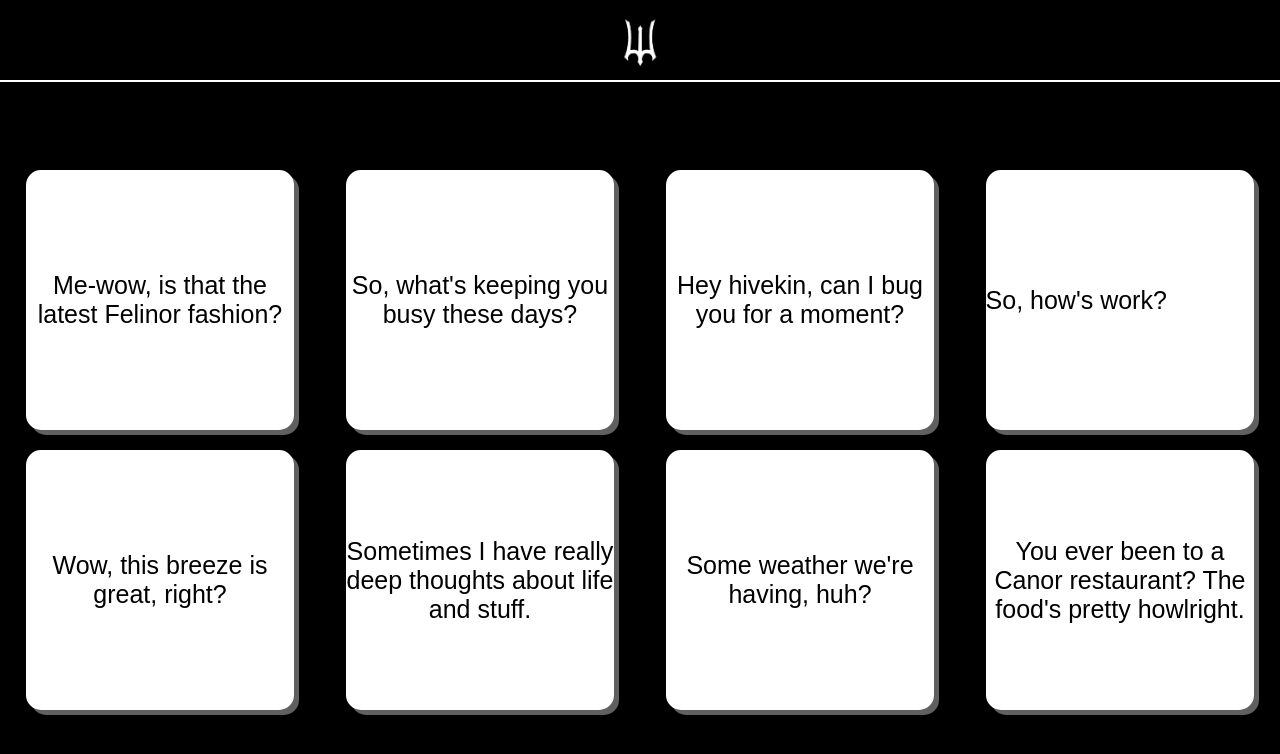
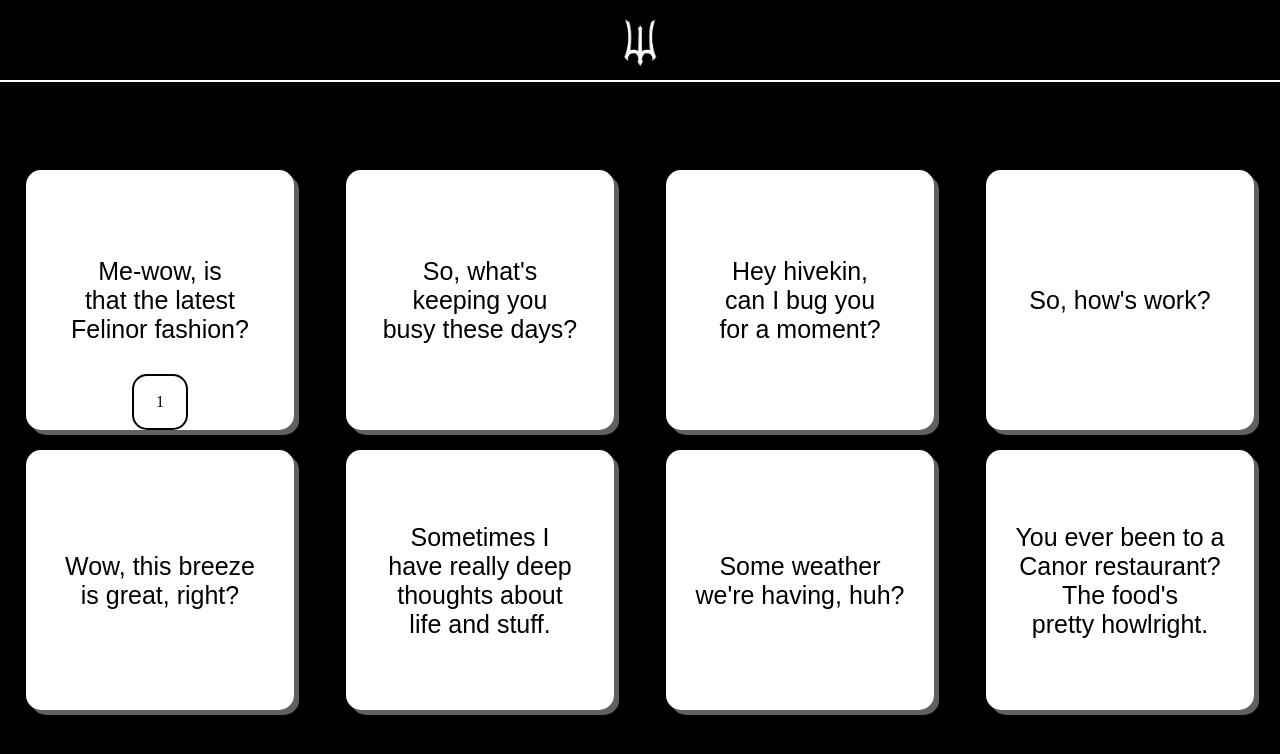
Before and after one commit to MeliCynx/charismatraineradvanced, a plain HTML site: page index.html in a window 1280 px wide. Drawn offline with Linux system fonts and the light colour scheme.

Commit message:
added one keybind and fixed

```diff
--- a/index.css
+++ b/index.css
@@ -14,21 +14,44 @@ body {
 .button {
     width: 21vw;
     height: 32.5vh;
-    line-height: normal;
-    display: flex;
-    align-items: center;
+    display: block;
     padding: 0;
     margin: 10px;
     position: relative;
     background-color: white;
     box-shadow: 5px 5px rgb(96, 96, 96);
     border-radius: 15px;
+
+    cursor: pointer;
+}
+
+.button span {
+    width: 80%;
+    height: 80%;
+    display: flex;
     font-family: sans-serif;
     font-size: 25px;
     text-align: center;
+    text-wrap: balance;
     color: black;
+    line-height: normal;
+    align-items: center;
+    justify-content: center;
+    padding: 10%;
 }
-
+.button div {
+    aspect-ratio: 1/1;
+    width: calc(2.5vw + 2.5vh);
+    border: 2px black solid;
+    border-radius: 15px;
+    position: absolute;
+    bottom: 0;
+    text-align: center;
+    line-height: calc(2.5vw + 2.5vh);
+    left: 0;
+    right: 0;
+    margin-inline: auto;
+}
 
 header {
     position: fixed;
@@ -43,6 +66,7 @@ header .logo {
     aspect-ratio: 463/516;
     position: static;
     margin: auto;
+    display: block;
     margin-top: 1.5vh;
     height: 7vh;
     background-image: url(/images/deepwoken_logo.png);
--- a/index.html
+++ b/index.html
@@ -2,20 +2,39 @@
 <html>
   <head>
         <link rel="stylesheet" href="/index.css">
+        <title>Shark Tuah</title>
+        <link rel="icon" href="/images/deepwoken_logo.png">
   </head>
   <body>
     <header>
-        <div class="logo"></div>
+        <a class="logo" href="https://deepwoken.fandom.com/wiki/Deepwoken_Wiki"></a>
     </header>
     <div class="phrases">
-      <div class="button" id="button1">Me-wow, is that the latest Felinor fashion?</div>
-      <div class="button" id="button2">So, what's keeping you busy these days?</div>
-      <div class="button" id="button3">Hey hivekin, can I bug you for a moment?</div>
-      <div class="button" id="button4">So, how's work?</div>
-      <div class="button" id="button5">Wow, this breeze is great, right?</div>
-      <div class="button" id="button6">Sometimes I have really deep thoughts about life and stuff.</div>
-      <div class="button" id="button7">Some weather we're having, huh?</div>
-      <div class="button" id="button8">You ever been to a Canor restaurant? The food's pretty howlright.</div>
+      <div class="button" id="button1">
+        <span>Me-wow, is that the latest Felinor fashion?</span>
+        <div>1</div>
+      </div>
+      <div class="button" id="button2">
+        <span>So, what's keeping you busy these days?</span>
+      </div>
+      <div class="button" id="button3">
+        <span>Hey hivekin, can I bug you for a moment?</span>
+      </div>
+      <div class="button" id="button4">
+        <span>So, how's work?</span>
+      </div>
+      <div class="button" id="button5">
+        <span>Wow, this breeze is great, right?</span>
+      </div>
+      <div class="button" id="button6">
+        <span>Sometimes I have really deep thoughts about life and stuff.</span>
+      </div>
+      <div class="button" id="button7">
+        <span>Some weather we're having, huh?</span>
+      </div>
+      <div class="button" id="button8">
+        <span>You ever been to a Canor restaurant? The food's pretty howlright.</span>
+      </div>
     </div>
   </body>
 </html>
```
